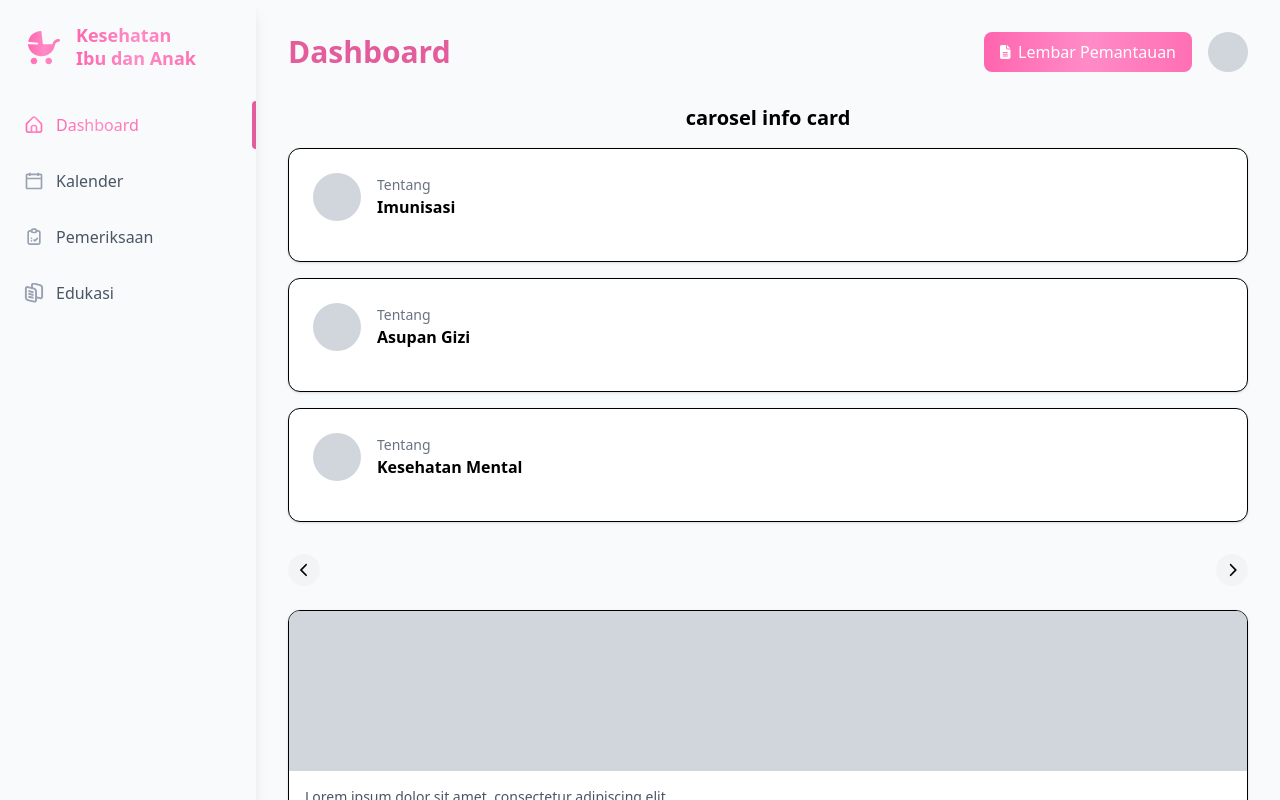
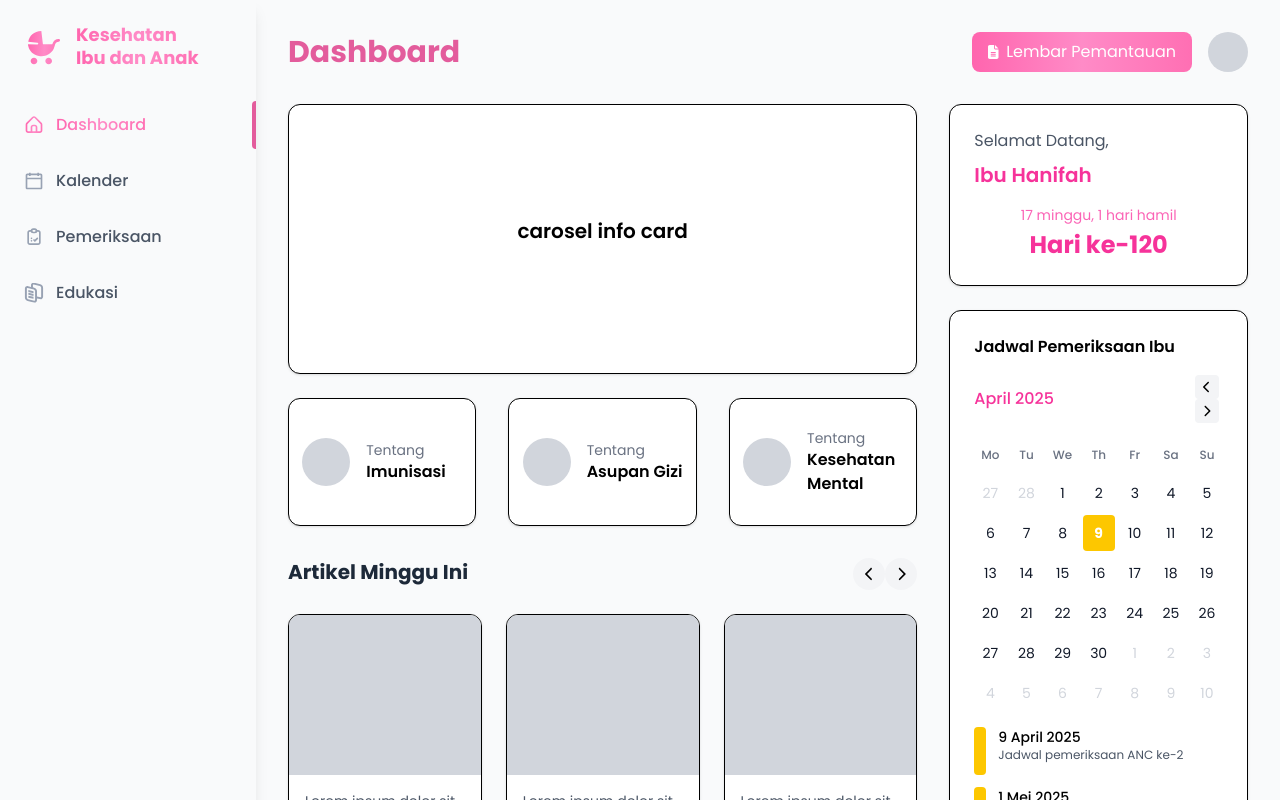
Before and after one commit to kia-digital/kia-digital-frontend, a React (Vite) app: page /dashboard in a window 1280 px wide. Shown: the top 800 px of the page. Built offline with nearby package versions, Linux system fonts and the light colour scheme.

Commit message:
Remove Tailwind directives from App.css; add Poppins font and update Dashboard component to use info cards

```diff
--- a/src/App.css
+++ b/src/App.css
@@ -1,7 +1,3 @@
-@tailwind base;
-@tailwind components;
-@tailwind utilities;
-
 :root {
   --primary-color: #ff6fb3;
   --secondary-color: #fbd333;
--- a/src/index.css
+++ b/src/index.css
@@ -1,3 +1,4 @@
+@import url("https://fonts.googleapis.com/css2?family=Poppins:wght@400;500;600;700&display=swap"); /* <--- Tambahkan ini */
 @import "tailwindcss";
 
 @theme {
@@ -82,6 +83,11 @@
   --color-accent: #d4dbea;
 }
 
+/* Cara paling umum untuk mengatur font default */
+body {
+  font-family: "Poppins", sans-serif; /* <--- Tambahkan atau modifikasi ini */
+}
+
 .bg-gradient {
   background: linear-gradient(to right, #ff65ae 0%, #ff8bc7 50%, #ff6fb3 100%);
 }
--- a/src/pages/Dashboard.tsx
+++ b/src/pages/Dashboard.tsx
@@ -12,6 +12,17 @@ import Sidebar from "../components/Sidebar";
 
 const Dashboard = () => {
   const [currentDate, setCurrentDate] = useState(new Date(2025, 3, 1)); // April 2025
+
+  interface InfoCard {
+    id: number;
+    title: string;
+  }
+
+  const infoCards: InfoCard[] = [
+    { id: 1, title: "Imunisasi" },
+    { id: 2, title: "Asupan Gizi" },
+    { id: 3, title: "Kesehatan Mental" },
+  ];
 
   // Generate calendar days
   const generateCalendarDays = () => {
@@ -103,49 +114,43 @@ const Dashboard = () => {
           <div className="lg:col-span-2 space-y-8">
             {/* Carousel Info Cards */}
             <div>
+              <div className="bg-white rounded-xl shadow-sm border mb-6 h-[270px] flex items-center justify-center">
                 <h2 className="text-xl font-semibold mb-4 text-center">
                   carosel info card
                 </h2>
-              <div className="grid grid-cols-1 md:grid-cols-3 gap-4">
-                <div className="bg-white rounded-xl p-6 shadow-sm border">
-                  <div className="flex items-center space-x-4 mb-4">
-                    <div className="w-12 h-12 bg-gray-300 rounded-full"></div>
+              </div>
+              <div className="grid grid-cols-1 md:grid-cols-3 gap-8">
+                {infoCards.map((card) => (
+                  <div
+                    key={card.id}
+                    className="bg-white rounded-xl shadow-sm border flex justify-center items-center h-32 hover:bg-gray-50 transition-colors cursor-pointer"
+                  >
+                    <div className="flex items-center space-x-4 w-40">
+                      <div className="w-12 h-12 bg-gray-300 rounded-full flex-shrink-0"></div>
                       <div>
                         <p className="text-sm text-gray-500">Tentang</p>
-                      <p className="font-semibold">Imunisasi</p>
+                        <p className="font-semibold">{card.title}</p>
                       </div>
                     </div>
                   </div>
-                <div className="bg-white rounded-xl p-6 shadow-sm border">
-                  <div className="flex items-center space-x-4 mb-4">
-                    <div className="w-12 h-12 bg-gray-300 rounded-full"></div>
-                    <div>
-                      <p className="text-sm text-gray-500">Tentang</p>
-                      <p className="font-semibold">Asupan Gizi</p>
-                    </div>
-                  </div>
-                </div>
-                <div className="bg-white rounded-xl p-6 shadow-sm border">
-                  <div className="flex items-center space-x-4 mb-4">
-                    <div className="w-12 h-12 bg-gray-300 rounded-full"></div>
-                    <div>
-                      <p className="text-sm text-gray-500">Tentang</p>
-                      <p className="font-semibold">Kesehatan Mental</p>
-                    </div>
-                  </div>
-                </div>
+                ))}
               </div>
             </div>
 
             {/* Articles Section */}
-            <div>
-              <div className="flex justify-between items-center mb-6">
+            <div className="lg:col-span-1 space-y-6">
+              <div className="flex justify-between">
+                <h2 className="text-xl text-primary font-bold">
+                  Artikel Minggu Ini
+                </h2>
+                <div className="flex justify-between items-center">
                   <button className="w-8 h-8 bg-gray-100 rounded-full flex items-center justify-center hover:bg-gray-200">
                     <FontAwesomeIcon icon={faChevronLeft} size="sm" />
                   </button>
                   <button className="w-8 h-8 bg-gray-100 rounded-full flex items-center justify-center hover:bg-gray-200">
                     <FontAwesomeIcon icon={faChevronRight} size="sm" />
                   </button>
+                </div>
               </div>
 
               <div className="grid grid-cols-1 md:grid-cols-3 gap-6">
```
Lines whose indentation alone changed are shown as unchanged.
